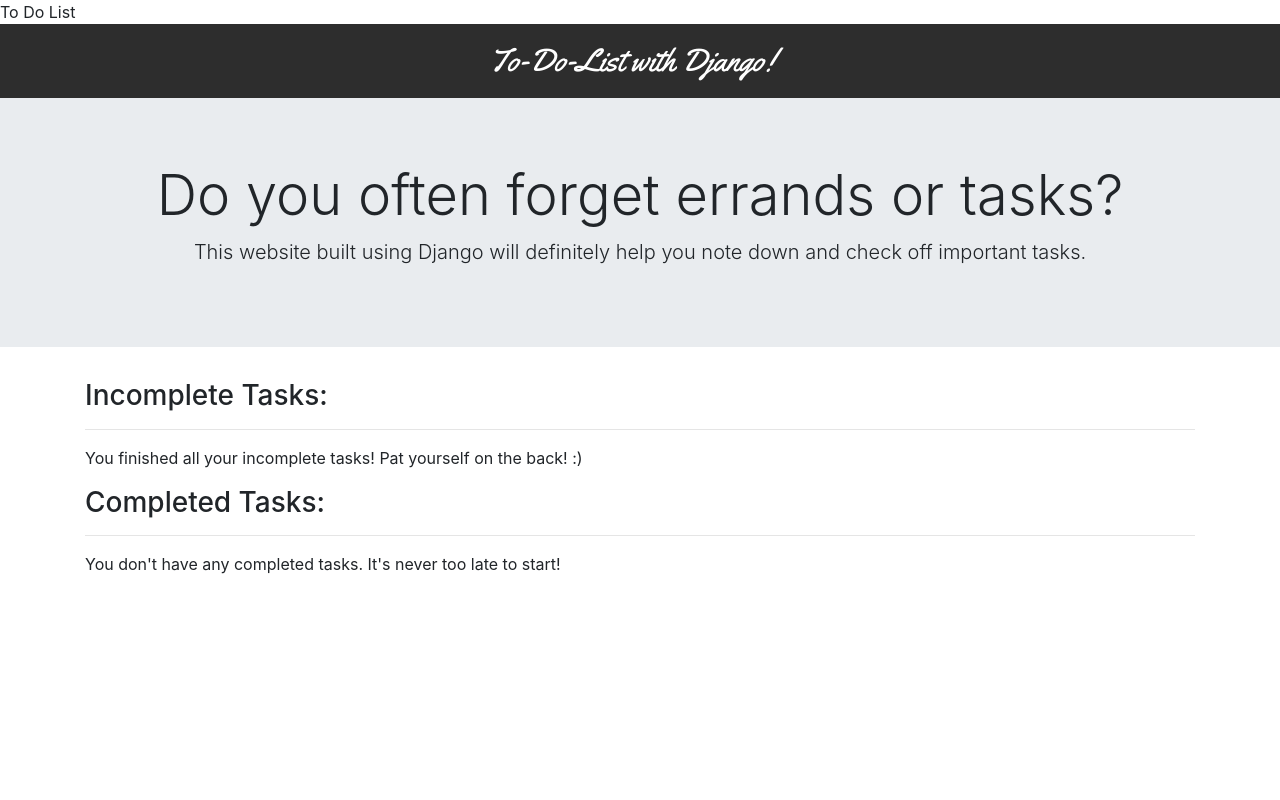
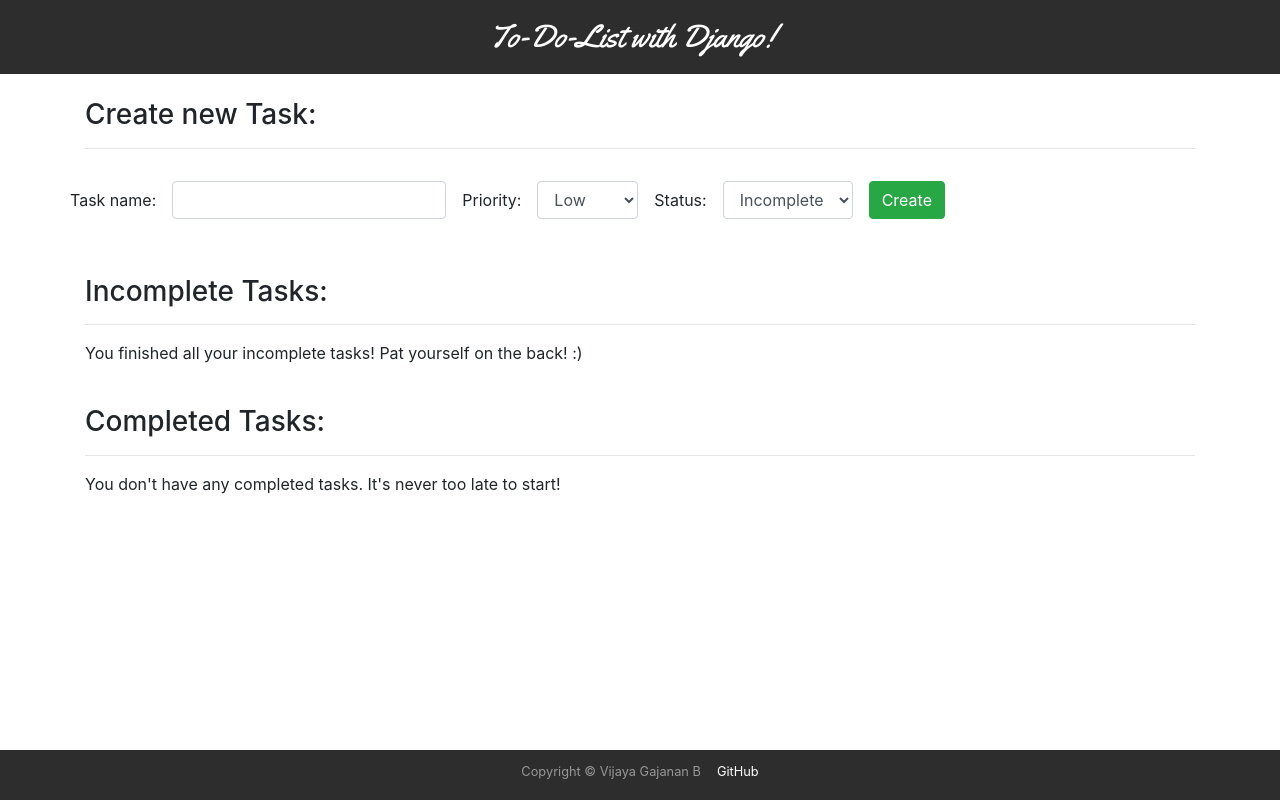
Before and after one commit to VijayaGB98/ToDoList-Django, a Django app: template todolist/todolist_app/templates/todolist_app/tasklist.html in a window 1280 px wide. Run offline with Django 3.2, Linux system fonts and the light colour scheme; the template is opened without the code that fills it: values that come from a table or form of the project are taken from there, others are empty; parts of the project's set-up code (start-up, migrations or seed data) failed here and were passed over; some libraries are stand-ins or nearby versions.

Commit message:
Added all views

```diff
--- a/todolist/static/css/cardStyle.css
+++ b/todolist/static/css/cardStyle.css
@@ -1,6 +1,6 @@
 @font-face {
     font-family: 'Montserrat-Regular';
-    src: url('/static/font/Montserrat/Montserrat-Regular.ttf');
+    src: url('/static/fonts/Montserrat/Montserrat-Regular.ttf');
 }
 
 @font-face {
@@ -19,9 +19,8 @@
 
 .card-style .card-header {
     font-family: Montserrat-SemiBold;
-    font-size: medium;
+    font-size: Large;
     background-color: whitesmoke;
-    color: black;
 }
 
 .card-high {
@@ -36,6 +35,12 @@
     color: green;
 }
 
-.buttons {
-    float: right;
+.card-date {
+    font-family: Montserrat-Thin;
+    font-size: medium;
 }
+
+.card-text {
+    font-family:Montserrat-Regular;
+    font-size: medium;
+}
--- /dev/null
+++ b/todolist/static/css/mainStyle.css
@@ -0,0 +1,11 @@
+footer {
+    position: fixed;
+    height: 50px;
+    bottom: 0;
+    width: 100%;
+    background-color: #2D2D2D;
+}
+
+body {
+    padding-bottom: 50px;
+}
--- a/todolist/todolist/settings.py
+++ b/todolist/todolist/settings.py
@@ -106,7 +106,7 @@
 
 LANGUAGE_CODE = 'en-us'
 
-TIME_ZONE = 'UTC'
+TIME_ZONE = 'Asia/Dubai'
 
 USE_I18N = True
 
--- /dev/null
+++ b/todolist/todolist_app/forms.py
@@ -0,0 +1,14 @@
+from django.forms import ModelForm
+from .models import *
+from django import forms
+
+class TaskForm(ModelForm):
+    class Meta:
+        model = Task
+        fields = ('task_name', 'priority', 'status')
+
+        widgets = {
+            'task_name': forms.TextInput(attrs={'class':'form-control mr-3 ml-3 my-3'}),
+            'priority': forms.Select(attrs={'class':'form-control mr-3 ml-3 my-3'}),
+            'status': forms.Select(attrs={'class':'form-control mr-3 ml-3 my-3'}),
+        }
--- a/todolist/todolist_app/templates/todolist_app/main.html
+++ b/todolist/todolist_app/templates/todolist_app/main.html
@@ -8,23 +8,33 @@
     <link rel="stylesheet" href="https://stackpath.bootstrapcdn.com/bootstrap/4.5.2/css/bootstrap.min.css" integrity="sha384-JcKb8q3iqJ61gNV9KGb8thSsNjpSL0n8PARn9HuZOnIxN0hoP+VmmDGMN5t9UJ0Z" crossorigin="anonymous">
     <link rel="stylesheet" href="{% static 'css/navbarStyle.css' %}">
     <link rel="stylesheet" href="{% static 'css/jumbotronStyle.css' %}">
-    <link rel="stylesheet" href="{% static 'css/cardStyle.css' %}"
+    <link rel="stylesheet" href="{% static 'css/cardStyle.css' %}">
+    <link rel="stylesheet" href="{% static 'css/mainStyle.css' %}">
     <title>To Do List</title>
 </head>
 
 <body>
     {% include 'todolist_app/navbar.html' %}
 
-    <div class="jumbotron jumbotron-fluid">
-        <div class="container centering">
-            <h1 class="display-4 jumbotron-title">Do you often forget errands or tasks?</h1>
-            <p class="lead jumbotron-text">This website built using Django will definitely help you note down and check off important tasks.</p>
-        </div>
-    </div>
+    <br>
 
     {% block content %}
 
     {% endblock %}
+
+    <br>
+
+    <footer class='py-2 fixed-bottom'>
+        <div class="row justify-content-center">
+            <div class="text-white-50 mr-2 ml-2">
+                <small>Copyright &copy; Vijaya Gajanan B</small>
+            </div>
+            <div class="mr-2 ml-2">
+                <small><a href="https://github.com/VijayaGB98" class="text-white" target="_blank">GitHub</a></small>
+            </div>
+        </div>
+
+    </footer>
     <script src="https://code.jquery.com/jquery-3.5.1.slim.min.js" integrity="sha384-DfXdz2htPH0lsSSs5nCTpuj/zy4C+OGpamoFVy38MVBnE+IbbVYUew+OrCXaRkfj" crossorigin="anonymous"></script>
     <script src="https://cdn.jsdelivr.net/npm/popper.js@1.16.1/dist/umd/popper.min.js" integrity="sha384-9/reFTGAW83EW2RDu2S0VKaIzap3H66lZH81PoYlFhbGU+6BZp6G7niu735Sk7lN" crossorigin="anonymous"></script>
     <script src="https://stackpath.bootstrapcdn.com/bootstrap/4.5.2/js/bootstrap.min.js" integrity="sha384-B4gt1jrGC7Jh4AgTPSdUtOBvfO8shuf57BaghqFfPlYxofvL8/KUEfYiJOMMV+rV" crossorigin="anonymous"></script>
--- a/todolist/todolist_app/templates/todolist_app/tasklist.html
+++ b/todolist/todolist_app/templates/todolist_app/tasklist.html
@@ -3,6 +3,19 @@
 {% block content %}
 
 <div class="container">
+    <h3>Create new Task:</h3>
+    <hr>
+    <div class="row">
+        <div class="form-group">
+            <form action="{% url 'create' %}" method="POST" class="form-inline">
+                {% csrf_token %}
+                {{ form }}
+                <input type="submit" name="create" value="Create" class="btn btn-success">
+            </form>
+        </div>
+    </div>
+
+    <br>
 
     <h3>Incomplete Tasks:</h3>
     <hr>
@@ -10,19 +23,24 @@
     {% if incomplete_tasks %}
         <div class="container-fluid">
             {% for task in incomplete_tasks %}
-                <div class="card card-style shadow">
+                <div class="card card-style">
                     <div class="card-header {% if task.priority == 'High' %} card-high {% elif task.priority == 'Normal' %} card-normal {% else %} card-low {% endif %}">
-                        {{ task.priority }}
-                        <div class="buttons justify-content-between">
-                            <a href="" class="btn btn-small btn-success shadow">Completed Task</a>
-                            <a href="" class="btn btn-small btn-primary shadow">Update Task</a>
-                            <a href="" class="btn btn-small btn-danger shadow">Delete Task</a>
+                        <div class="row justify-content-between align-items-center">
+                            {{ task.priority }}
+                            <div class="buttons">
+                                    <form action="{% url 'edit' task.id %}" method="POST">
+                                        {% csrf_token %}
+                                        <input type="submit" name="complete" class="btn btn-sm btn-success shadow" value="Complete Task">
+                                        <input type="submit" class="btn btn-sm btn-primary shadow" value="Update Task">
+                                        <input type="submit" name="delete" class="btn btn-sm btn-danger shadow" name="delete" value="Delete Task">
+                                    </form>
+                            </div>
                         </div>
                     </div>
-                    <div class="card-body justify-content-between">
+                    <div class="card-body card-text">
                         <h5>{{ task.task_name }}</h5>
                     </div>
-                    <div class="card-body">
+                    <div class="card-body card-date">
                         <p>Task Created on: {{ task.date_created }}</p>
                     </div>
                 </div>
@@ -32,19 +50,29 @@
         <p>You finished all your incomplete tasks! Pat yourself on the back! :)</p>
     {% endif %}
 
+    <br>
+
     <h3>Completed Tasks:</h3>
     <hr>
     {% if completed_tasks %}
         <div class="container-fluid">
             {% for task in completed_tasks %}
             <div class="card card-style">
-                <div class="card-header">
-                    {{ task.priority }}
+                <div class="card-header {% if task.priority == 'High' %} card-high {% elif task.priority == 'Normal' %} card-normal {% else %} card-low {% endif %}">
+                    <div class="row justify-content-between align-items-center">
+                        {{ task.priority }}
+                        <div class="buttons">
+                            <form action="{% url 'edit' task.id %}" method="POST">
+                                {% csrf_token %}
+                                <input type="submit" name="delete" class="btn btn-sm btn-danger shadow" name="delete" value="Delete Task">
+                            </form>
+                        </div>
+                    </div>
                 </div>
-                <div class="card-body">
+                <div class="card-body card-text">
                     <h5>{{ task.task_name }}</h5>
                 </div>
-                <div class="card-body">
+                <div class="card-body card-date">
                     <p>Task Completed on: {{ task.date_created }}</p>
                 </div>
             </div>
--- a/todolist/todolist_app/urls.py
+++ b/todolist/todolist_app/urls.py
@@ -3,4 +3,7 @@
 
 urlpatterns = [
     path('', views.home, name='home'),
+    path('create/', views.create_task, name='create'),
+    path('edit/<str:pk>/', views.edit_or_delete_task, name='edit'),
+    path('complete/<str:pk>', views.complete_task, name='complete')
 ]
```
Also changed, not shown: todolist/todolist_app/templates/todolist_app/updatetask.html (added, +17 -0 lines), todolist/todolist_app/views.py (+34 -1 lines), todolist/db.sqlite3, 1 other file.
